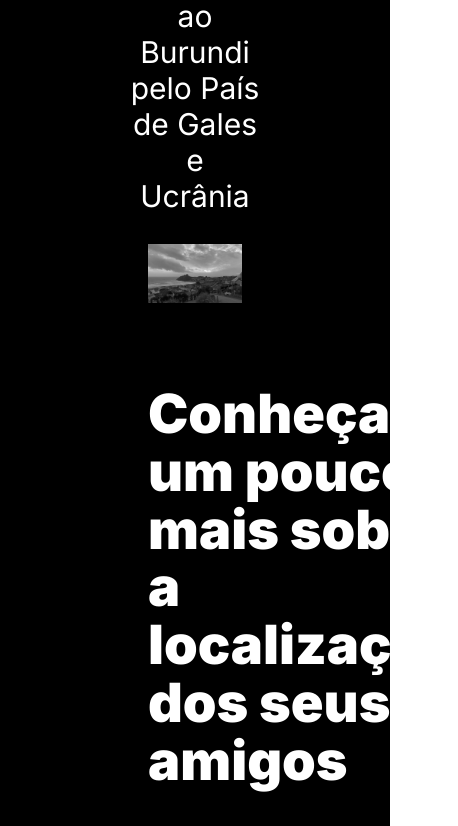
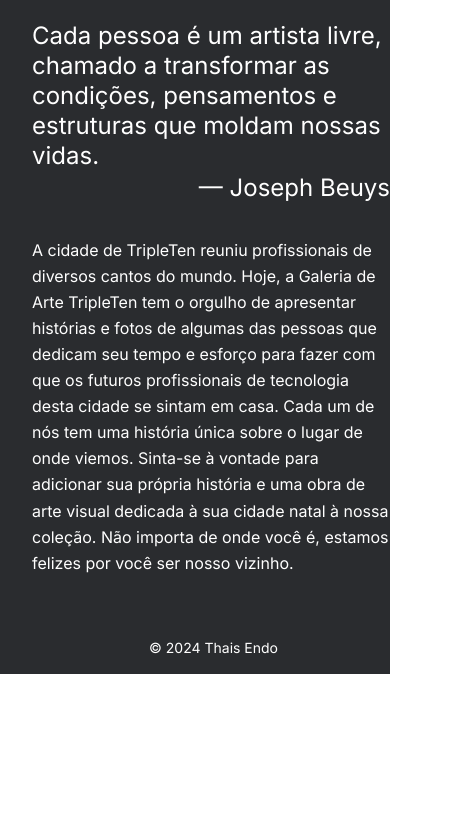
Before and after one commit to EndoThais/web_project_homeland, a plain HTML site: page index.html in a window 390 px wide. Shown: the part 823-1649 px from the top of the page, 458 px wide, since content can reach past the window. After the commit the page ends 1497 px from the top, so only its background shows below. Drawn offline with Linux system fonts and the light colour scheme; files whose address does not match are found by name.

Commit message:
Adicionar marcação básica

```diff
--- a/blocks/content.css
+++ b/blocks/content.css
@@ -5,8 +5,8 @@
 }
 
 .content__column {
-  width: 830px;
-  height: 482px;
+  width: 100%;
+  height: 100%;
 }
 
 .content__column-title {
@@ -19,7 +19,7 @@
   margin: auto;
 }
 
-.content__column__text {
+.content__column_text {
   margin: 32px 0 0;
   color: #ffffff;
   font-family: Inter;
@@ -29,7 +29,7 @@
   text-align: left;
 }
 
-.content__column__quote {
+.content__column_subtitle {
   font-size: 0.9em;
   font-family: Inter;
   font-size: 24px;
@@ -40,7 +40,7 @@
   margin-top: 40px;
 }
 
-.content__column__quote-cite {
+.content__column_subtitle-autor {
   color: #ffffff;
   font-family: Inter;
   font-size: 24px;
@@ -48,3 +48,83 @@
   line-height: 1.41;
   text-align: right;
 }
+
+@media screen and (max-width: 1024px) {
+  .content__column {
+    padding: 0 24px 0;
+    width: 100%;
+    height: 100%;
+  }
+
+  .content__column-title {
+    font-family: Inter;
+    font-size: 45px;
+    font-weight: 900;
+    line-height: 49px;
+    text-align: left;
+  }
+
+  .content__column_subtitle {
+    font-family: Inter;
+    font-size: 24px;
+    font-weight: 400;
+    line-height: 34px;
+    text-align: left;
+  }
+
+  .content__column_subtitle-autor {
+    font-family: Inter;
+    font-size: 24px;
+    font-weight: 400;
+    line-height: 34px;
+    text-align: right;
+  }
+
+  .content__column_text {
+    font-family: Inter;
+    font-size: 16px;
+    font-weight: 400;
+    line-height: 26.08px;
+    text-align: left;
+  }
+}
+
+@media screen and (max-width: 540px) {
+  .content__column {
+    padding: 0 16px 0;
+    width: 100%;
+    height: 100%;
+  }
+
+  .content__column-title {
+    font-family: Inter;
+    font-size: 32px;
+    font-weight: 900;
+    line-height: 35px;
+    text-align: left;
+  }
+
+  .content__column_subtitle {
+    font-family: Inter;
+    font-size: 24px;
+    font-weight: 400;
+    line-height: 30px;
+    text-align: left;
+  }
+
+  .content__column_subtitle-autor {
+    font-family: Inter;
+    font-size: 24px;
+    font-weight: 400;
+    line-height: 34px;
+    text-align: right;
+  }
+
+  .content__column_text {
+    font-family: Inter;
+    font-size: 16px;
+    font-weight: 400;
+    line-height: 26.08px;
+    text-align: left;
+  }
+}
--- a/blocks/footer.css
+++ b/blocks/footer.css
@@ -1,7 +1,7 @@
 .footer {
   width: 100%;
   color: #fff;
-  background-color: black;
+  background-color: #2a2c2f;
   display: flex;
   justify-content: center;
   align-items: flex-end;
@@ -15,4 +15,20 @@
   font-weight: 400;
   line-height: 1.14;
   text-align: right;
+  margin-top: 88px;
 }
+
+@media screen and (max-width: 1024px) {
+  .footer__copyright {
+    margin-top: 88px;
+    height: 16px;
+    padding-bottom: 20px;
+  }
+}
+@media screen and (max-width: 540px) {
+  .footer__copyright {
+    margin-top: 64px;
+    height: 14px;
+    padding-bottom: 20px;
+  }
+}
--- a/blocks/header.css
+++ b/blocks/header.css
@@ -1,5 +1,5 @@
 .header {
-  background-color: #000000;
+  background-color: #2a2c2f;
   display: flex;
   flex-direction: column;
   justify-content: center;
@@ -10,7 +10,6 @@
 }
 
 .header__container {
-  width: 100%;
   display: flex;
   align-items: center;
   flex-direction: column;
@@ -50,3 +49,52 @@
   font-size: 30px;
   font-weight: 400;
 }
+
+@media screen and (max-width: 1024px) {
+  .header__title {
+    font-family: Inter;
+    font-size: 75px;
+    font-weight: 900;
+    line-height: 79px;
+    text-align: center;
+  }
+  .header__subheading {
+    font-family: Inter;
+    font-size: 30px;
+    font-weight: 400;
+    line-height: 36px;
+    text-align: center;
+  }
+
+  .header__image {
+    width: 100%;
+  }
+}
+
+@media screen and (max-width: 540px) {
+  .header__title {
+    font-family: Inter;
+    font-size: 40px;
+    font-weight: 900;
+    line-height: 44px;
+    text-align: center;
+  }
+
+  .header__container_title {
+    margin-top: 50px;
+  }
+
+  .header__subheading {
+    font-family: Inter;
+    font-size: 16px;
+    font-weight: 400;
+    line-height: 20px;
+    text-align: center;
+    margin-top: 16px;
+  }
+
+  .header__image {
+    width: 100%;
+    margin-top: 24px;
+  }
+}
--- a/blocks/page.css
+++ b/blocks/page.css
@@ -2,10 +2,21 @@
   max-width: 1440px;
   margin: auto;
   font-family: "Inter";
-  background-color: black;
+  background-color: #2a2c2f;
   -webkit-text-size-adjust: 100%;
   -ms-text-size-adjust: 100%;
   -moz-text-size-adjust: 100%;
   text-rendering: optimizeLegibility;
   padding: 34px 148px;
 }
+
+@media screen and (max-width: 1024px) {
+  .page {
+    padding: 0;
+  }
+}
+@media screen and (max-width: 540px) {
+  .page {
+    padding: 0;
+  }
+}
--- a/index.html
+++ b/index.html
@@ -6,15 +6,12 @@
     <title>Pátria</title>
     <meta name="description" content="De Pátria para Pátria" />
     <meta name="author" content="Thais Endo" />
-    <meta name="keywords" content="café, receitas" />
+    <meta name="keywords" content="pátria, história" />
     <link rel="stylesheet" href="./pages/index.css" />
     <link rel="shortcut icon" href="./favicon.ico" />
-    <link rel="preconnect" href="https://fonts.googleapis.com" />
+    <link rel="preconnect" href="./vendor/fonts.css" />
     <link rel="preconnect" href="https://fonts.gstatic.com" crossorigin />
-    <link
-      href="https://fonts.googleapis.com/css2?family=Inter:wght@100..900&family=Noto+Serif:ital,wght@0,100..900;1,100..900&display=swap"
-      rel="stylesheet"
-    />
+    <link href="./vendor/fonts.css" rel="stylesheet" />
   </head>
   <body>
     <div class="page">
@@ -23,44 +20,50 @@
           <img
             src="./images/logo_art_gallery.svg"
             alt="Logotipo da Triple Ten Art Gallery"
-            class="header__container_logo"
+            class="header__container header__container_logo"
           />
         </div>
         <div class="header__container header__container_title">
           <h1 class="header__title">De Pátria para Pátria</h1>
-            <p class="header__subheading">Uma jornada épica do Kentucky ao Burundi pelo País de Gales e Ucrânia</p>
+          <p class="header__subheading">
+            Uma jornada épica do Kentucky ao Burundi pelo País de Gales e
+            Ucrânia
+          </p>
           <img
             src="./images/__patria.png"
             alt="Foto de paisagem montanhosa"
-            class="header__image">
+            class="header__image"
+          />
         </div>
       </header>
       <main class="content">
-        <div class="content__column">
-        <h3 class="content__column-title">
+        <section class="content__column">
+          <h3 class="content__column content__column-title">
             Conheça um pouco mais sobre a localização dos seus amigos
           </h3>
-        <div class="content__column__quote">
+          <div class="content__column content__column_subtitle">
             Cada pessoa é um artista livre, chamado a transformar as condições,
             pensamentos e estruturas que moldam nossas vidas.
           </div>
-        <div class="content__column__quote-cite">— Joseph Beuys</div>
-        <p class="content__column__text">
+          <div class="content__column content__column_subtitle-autor">
+            — Joseph Beuys
+          </div>
+          <p class="content__column content__column_text">
             A cidade de TripleTen reuniu profissionais de diversos cantos do
             mundo. Hoje, a Galeria de Arte TripleTen tem o orgulho de apresentar
             histórias e fotos de algumas das pessoas que dedicam seu tempo e
             esforço para fazer com que os futuros profissionais de tecnologia
-          desta cidade se sintam em casa. Cada um de nós tem uma história única
-          sobre o lugar de onde viemos. Sinta-se à vontade para adicionar sua
-          própria história e uma obra de arte visual dedicada à sua cidade natal
-          à nossa coleção. Não importa de onde você é, estamos felizes por você
-          ser nosso vizinho.
+            desta cidade se sintam em casa. Cada um de nós tem uma história
+            única sobre o lugar de onde viemos. Sinta-se à vontade para
+            adicionar sua própria história e uma obra de arte visual dedicada à
+            sua cidade natal à nossa coleção. Não importa de onde você é,
+            estamos felizes por você ser nosso vizinho.
           </p>
-      </div>
-      </div>
+        </section>
       </main>
       <footer class="footer">
         <p class="footer__copyright">© 2024 Thais Endo</p>
       </footer>
+    </div>
   </body>
 </html>
--- a/pages/index.css
+++ b/pages/index.css
@@ -3,27 +3,3 @@
 @import url("../blocks/header.css");
 @import url("../blocks/footer.css");
 @import url("../blocks/content.css");
-
-@media screen and (max-width: 1024px) and (max-height: 554px) {
-  .header__title {
-    font-family: Inter;
-    font-size: 75px;
-    font-weight: 900;
-    line-height: 79px;
-    text-align: center;
-  }
-  .header__subheading {
-    font-family: Inter;
-    font-size: 30px;
-    font-weight: 400;
-    line-height: 36px;
-    text-align: center;
-  }
-  .content__column {
-    padding-bottom: 100%;
-  }
-
-  .header__image {
-    width: 100%;
-  }
-}
```
Also changed, not shown: 4 other files. Lines whose indentation alone changed are shown as unchanged.
